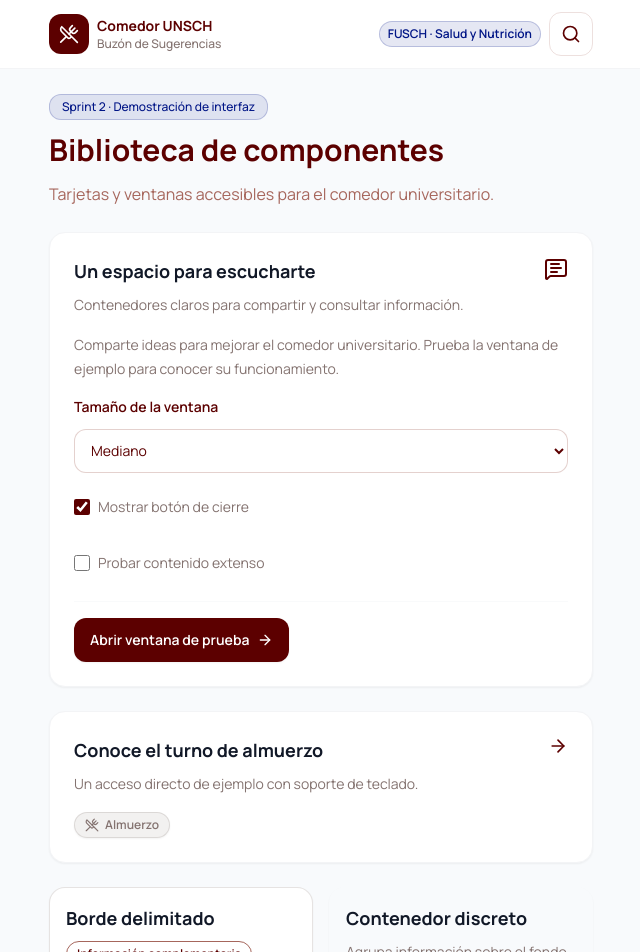
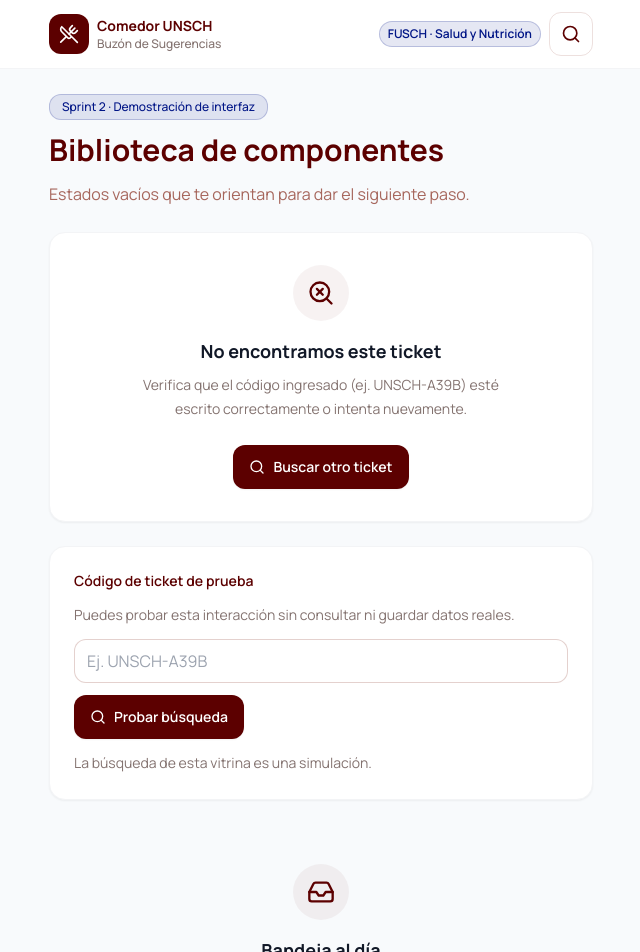
Before and after one commit to ceis-pixel/buzon_sugerencias, a Next.js app: page / in a window 1280 px wide. Shown: the top 952 px of the page, without its empty margins (319-959 px from the left). Built offline with nearby package versions, Linux system fonts and the light colour scheme.

Commit message:
feat(ui): implement didactic empty state component with lucide icon support and cta

```diff
--- a/src/app/page.tsx
+++ b/src/app/page.tsx
@@ -1,16 +1,18 @@
 import { BadgeShowcase } from "@/components/examples/BadgeShowcase";
 import { ButtonShowcase } from "@/components/examples/ButtonShowcase";
 import { CardModalShowcase } from "@/components/examples/CardModalShowcase";
+import { EmptyStateShowcase } from "@/components/examples/EmptyStateShowcase";
 import { PageContainer } from "@/components/layout/PageContainer";
 
 export default function HomePage() {
   return (
     <PageContainer
       title="Biblioteca de componentes"
-      subtitle="Tarjetas y ventanas accesibles para el comedor universitario."
+      subtitle="Estados vacíos que te orientan para dar el siguiente paso."
       badge="Sprint 2 · Demostración de interfaz"
     >
       <div className="space-y-8">
+        <EmptyStateShowcase />
         <CardModalShowcase />
         <BadgeShowcase />
         <section aria-labelledby="buttons-showcase-title" className="space-y-4">
--- /dev/null
+++ b/src/components/common/EmptyState.tsx
@@ -0,0 +1,84 @@
+import type { LucideIcon } from "lucide-react";
+import { useId } from "react";
+
+import { Button } from "@/components/common/Button";
+
+export interface EmptyStateAction {
+  label: string;
+  onClick?: () => void;
+  href?: string;
+}
+
+export interface EmptyStatePrimaryAction extends EmptyStateAction {
+  icon?: LucideIcon;
+}
+
+export interface EmptyStateProps {
+  icon: LucideIcon;
+  title: string;
+  description: string;
+  action?: EmptyStatePrimaryAction;
+  secondaryAction?: EmptyStateAction;
+  variant?: "card" | "plain";
+  className?: string;
+}
+
+function ActionButton({ action, variant }: {
+  action: EmptyStatePrimaryAction;
+  variant: "primary" | "ghost";
+}) {
+  const ActionIcon = action.icon;
+  const leftIcon = ActionIcon ? <ActionIcon /> : undefined;
+  const className = "w-full sm:w-auto";
+
+  if (action.href) {
+    return (
+      <Button as="a" href={action.href} onClick={action.onClick} variant={variant} leftIcon={leftIcon} className={className}>
+        {action.label}
+      </Button>
+    );
+  }
+
+  return (
+    <Button onClick={action.onClick} disabled={!action.onClick} variant={variant} leftIcon={leftIcon} className={className}>
+      {action.label}
+    </Button>
+  );
+}
+
+export function EmptyState({
+  icon: Icon,
+  title,
+  description,
+  action,
+  secondaryAction,
+  variant = "card",
+  className = "",
+}: EmptyStateProps) {
+  const titleId = useId();
+  const descriptionId = useId();
+
+  return (
+    <section
+      aria-labelledby={titleId}
+      aria-describedby={descriptionId}
+      className={[
+        "flex min-w-0 flex-col items-center justify-center text-center",
+        variant === "card" ? "rounded-2xl border border-gray-100 bg-white p-8 shadow-sm" : "px-4 py-10",
+        className,
+      ].filter(Boolean).join(" ")}
+    >
+      <div aria-hidden="true" className="mb-4 flex h-14 w-14 shrink-0 items-center justify-center rounded-full bg-primary/5 text-primary">
+        <Icon className="size-7" />
+      </div>
+      <h2 id={titleId} className="max-w-full break-words font-sans text-lg font-bold text-gray-900">{title}</h2>
+      <p id={descriptionId} className="mt-2 max-w-sm break-words text-sm leading-6 text-neutral-gray">{description}</p>
+      {(action || secondaryAction) && (
+        <div className="mt-6 flex w-full max-w-full flex-col items-center justify-center gap-3 sm:w-auto sm:flex-row sm:flex-wrap">
+          {action && <ActionButton action={action} variant="primary" />}
+          {secondaryAction && <ActionButton action={secondaryAction} variant="ghost" />}
+        </div>
+      )}
+    </section>
+  );
+}
--- /dev/null
+++ b/src/components/common/emptyStatePresets.ts
@@ -0,0 +1,18 @@
+import { Inbox, SearchX } from "lucide-react";
+
+import type { EmptyStateProps } from "@/components/common/EmptyState";
+
+type EmptyStatePreset = Pick<EmptyStateProps, "icon" | "title" | "description">;
+
+export const emptyStatePresets = {
+  ticketNotFound: {
+    icon: SearchX,
+    title: "No encontramos este ticket",
+    description: "Verifica que el código ingresado (ej. UNSCH-A39B) esté escrito correctamente o intenta nuevamente.",
+  },
+  inboxClear: {
+    icon: Inbox,
+    title: "Bandeja al día",
+    description: "No hay sugerencias pendientes de revisión para este turno en este momento.",
+  },
+} as const satisfies Record<string, EmptyStatePreset>;
--- /dev/null
+++ b/src/components/examples/EmptyStateShowcase.tsx
@@ -0,0 +1,54 @@
+"use client";
+
+import { Search } from "lucide-react";
+import { useState } from "react";
+
+import { Button } from "@/components/common/Button";
+import { EmptyState } from "@/components/common/EmptyState";
+import { emptyStatePresets } from "@/components/common/emptyStatePresets";
+
+export function EmptyStateShowcase() {
+  const [searchCount, setSearchCount] = useState(0);
+  const [refreshCount, setRefreshCount] = useState(0);
+
+  return (
+    <div className="space-y-6">
+      <EmptyState
+        {...emptyStatePresets.ticketNotFound}
+        action={{
+          label: "Buscar otro ticket",
+          href: "#empty-state-ticket-code",
+          icon: Search,
+        }}
+      />
+
+      <form
+        id="empty-state-ticket-search"
+        className="scroll-mt-24 space-y-3 rounded-2xl border border-gray-100 bg-white p-6 shadow-sm"
+        onSubmit={(event) => { event.preventDefault(); setSearchCount((count) => count + 1); }}
+      >
+        <label htmlFor="empty-state-ticket-code" className="block text-sm font-semibold text-primary">Código de ticket de prueba</label>
+        <p id="empty-state-search-help" className="text-sm leading-6">Puedes probar esta interacción sin consultar ni guardar datos reales.</p>
+        <input
+          id="empty-state-ticket-code"
+          aria-describedby="empty-state-search-help"
+          placeholder="Ej. UNSCH-A39B"
+          className="min-h-11 w-full scroll-mt-24 rounded-xl border border-secondary/30 bg-white px-3 py-2 text-base text-primary"
+        />
+        <Button type="submit" leftIcon={<Search />}>Probar búsqueda</Button>
+        <p role="status" aria-atomic="true" className="text-sm leading-6">
+          {searchCount > 0 ? `Búsqueda de prueba completada. Intentos: ${searchCount}. Revisa el código e inténtalo nuevamente.` : "La búsqueda de esta vitrina es una simulación."}
+        </p>
+      </form>
+
+      <EmptyState
+        {...emptyStatePresets.inboxClear}
+        variant="plain"
+        secondaryAction={{ label: "Refrescar datos", onClick: () => setRefreshCount((count) => count + 1) }}
+      />
+      <p role="status" aria-atomic="true" className="text-center text-sm leading-6 text-neutral-gray">
+        {refreshCount > 0 ? `Bandeja de prueba actualizada. Actualizaciones: ${refreshCount}. Por ahora no hay sugerencias pendientes.` : "La bandeja mostrada es de demostración."}
+      </p>
+    </div>
+  );
+}
```
Also changed, not shown: 2 other files (tests, documents, lock files or other folders).
